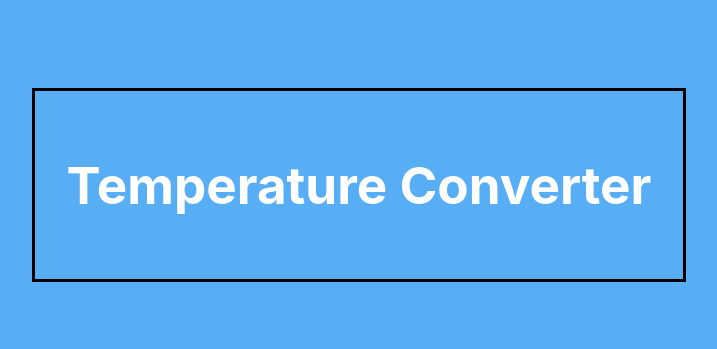
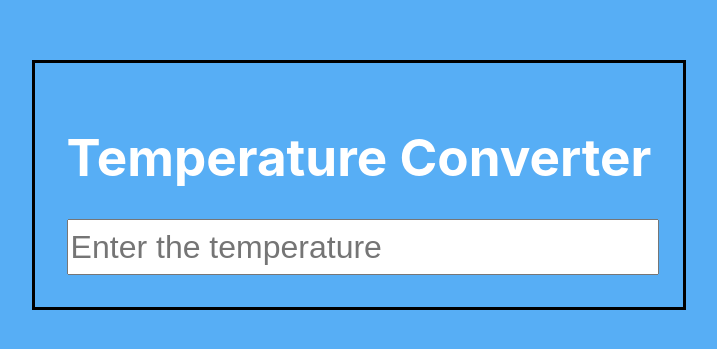
Before and after one commit to jatempa/temperature-converter, a Vue app in the folder client/: page / in a window 1280 px wide. Shown: the part 215-564 px from the top of the page, without its empty margins (281-998 px from the left). Built offline with nearby package versions, Linux system fonts and the light colour scheme.

Commit message:
Create 'CustomInput' component

```diff
--- a/client/src/App.vue
+++ b/client/src/App.vue
@@ -1,9 +1,11 @@
 <script setup>
+import CustomInput from './components/CustomInput.vue';
 import Header from './components/Header.vue';
 </script>
 
 <template>
   <Header>Temperature Converter</Header>
+  <CustomInput />
 </template>
 
 <style scoped></style>
--- /dev/null
+++ b/client/src/components/CustomInput.vue
@@ -0,0 +1,31 @@
+<script>
+export default {
+  data: () => ({
+    temperatureVal: '',
+  }),
+  emits: ['handle-change'],
+  methods: {
+    getTemperatureVal() {
+      this.$emit('handle-change', this.temperatureVal);
+      this.temperatureVal = '';
+    },
+  },
+};
+</script>
+
+<template>
+  <input
+    :value="temperatureVal"
+    @input="temperatureVal = $event.target.value"
+    @keyup.enter="getTemperatureVal"
+    placeholder="Enter the temperature"
+  />
+</template>
+
+<style scoped>
+input {
+  height: 50px;
+  width: 100%;
+  font-size: 2rem;
+}
+</style>
```
